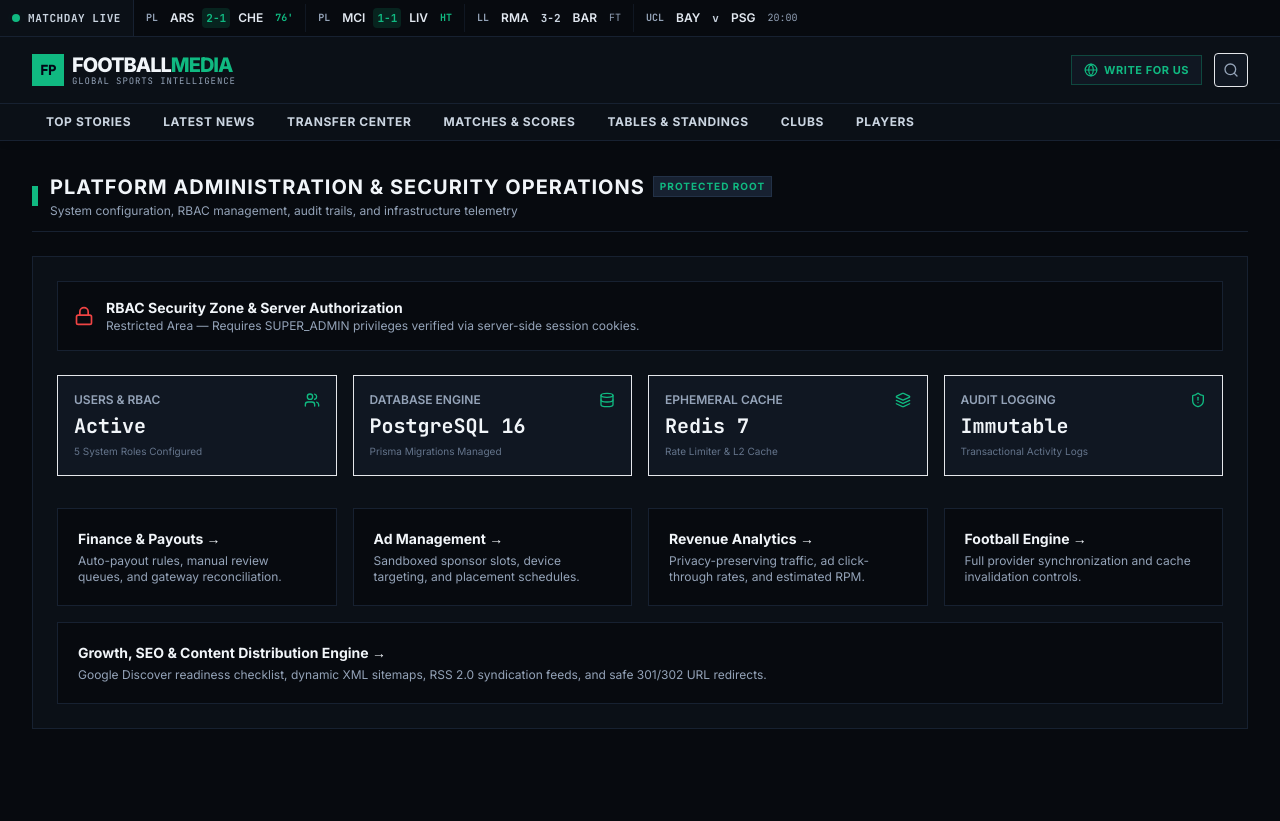
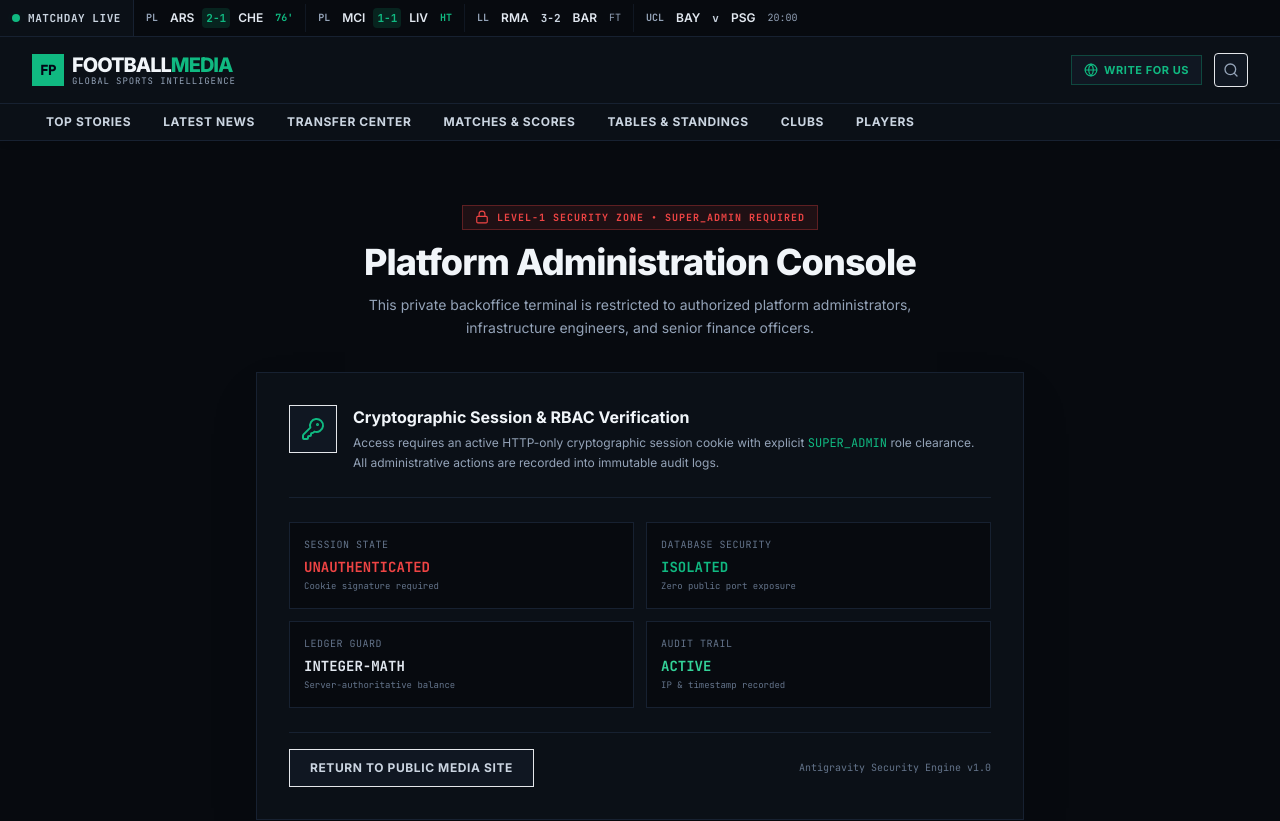
Before and after one commit to naufalhakim422/futiq-football, a Next.js app: page /admin in a window 1280 px wide. Shown: the top 821 px of the page. Built offline with nearby package versions, Linux system fonts and the light colour scheme; no server answers.

Commit message:
feat: implement dedicated private security gateway for admin and editor desks

```diff
--- a/src/app/admin/page.tsx
+++ b/src/app/admin/page.tsx
@@ -2,32 +2,135 @@ import React from "react";
 import { getCurrentUser } from "@/lib/auth/session";
 import { PageContainer } from "@/components/layout/PageContainer";
 import { SectionHeader } from "@/components/layout/SectionHeader";
-import { ShieldAlert, Users, Database, Layers, Lock } from "lucide-react";
+import Link from "next/link";
+import {
+  ShieldAlert,
+  Users,
+  Database,
+  Layers,
+  Lock,
+  ShieldCheck,
+  Cpu,
+  KeyRound,
+  Server,
+  ArrowRight,
+  TrendingUp,
+  DollarSign,
+  Globe,
+  Radio,
+  FileCheck,
+} from "lucide-react";
+
+export const dynamic = "force-dynamic";
 
 export default async function AdminPortalPage() {
   const user = await getCurrentUser();
   const isAdmin = user?.roles.includes("SUPER_ADMIN");
 
+  // ============================================================================
+  // 1. UNAUTHENTICATED / PRIVATE ADMIN ACCESS GATEWAY
+  // ============================================================================
+  if (!user || !isAdmin) {
+    return (
+      <div className="py-12 md:py-16">
+        <PageContainer>
+          <div className="max-w-3xl mx-auto space-y-8">
+            {/* Masthead */}
+            <div className="text-center space-y-3">
+              <div className="inline-flex items-center gap-2 px-3 py-1 bg-brand-red/10 border border-brand-red/30 text-[10px] font-mono font-bold uppercase tracking-widest text-brand-red">
+                <Lock className="w-3.5 h-3.5" />
+                <span>Level-1 Security Zone • SUPER_ADMIN Required</span>
+              </div>
+              <h1 className="text-2xl sm:text-4xl font-extrabold text-slate-100 font-sans tracking-tight">
+                Platform Administration Console
+              </h1>
+              <p className="text-sm text-slate-400 max-w-xl mx-auto leading-relaxed">
+                This private backoffice terminal is restricted to authorized platform administrators, infrastructure engineers, and senior finance officers.
+              </p>
+            </div>
+
+            {/* Security Notice & Protocol Card */}
+            <div className="bg-pitch-900 border border-pitch-800 p-6 sm:p-8 shadow-2xl space-y-6">
+              <div className="flex items-start gap-4 pb-6 border-b border-pitch-800">
+                <div className="w-12 h-12 bg-pitch-850 border border-pitch-750 text-brand-green flex items-center justify-center shrink-0">
+                  <KeyRound className="w-6 h-6" />
+                </div>
+                <div className="space-y-1">
+                  <h3 className="text-base font-bold text-slate-100 font-sans">
+                    Cryptographic Session & RBAC Verification
+                  </h3>
+                  <p className="text-xs text-slate-400 leading-relaxed font-sans">
+                    Access requires an active HTTP-only cryptographic session cookie with explicit <code className="text-brand-green font-mono">SUPER_ADMIN</code> role clearance. All administrative actions are recorded into immutable audit logs.
+                  </p>
+                </div>
+              </div>
+
+              {/* Protocol Spec Matrix */}
+              <div className="grid grid-cols-1 sm:grid-cols-2 gap-3 font-mono text-xs">
+                <div className="p-3.5 bg-pitch-950 border border-pitch-800 space-y-1">
+                  <span className="text-[10px] text-slate-500 uppercase tracking-wider block">Session State</span>
+                  <div className="text-sm font-bold text-brand-red">UNAUTHENTICATED</div>
+                  <span className="text-[9px] text-slate-500">Cookie signature required</span>
+                </div>
+
+                <div className="p-3.5 bg-pitch-950 border border-pitch-800 space-y-1">
+                  <span className="text-[10px] text-slate-500 uppercase tracking-wider block">Database Security</span>
+                  <div className="text-sm font-bold text-brand-green">ISOLATED</div>
+                  <span className="text-[9px] text-slate-500">Zero public port exposure</span>
+                </div>
+
+                <div className="p-3.5 bg-pitch-950 border border-pitch-800 space-y-1">
+                  <span className="text-[10px] text-slate-500 uppercase tracking-wider block">Ledger Guard</span>
+                  <div className="text-sm font-bold text-slate-200">INTEGER-MATH</div>
+                  <span className="text-[9px] text-slate-500">Server-authoritative balance</span>
+                </div>
+
+                <div className="p-3.5 bg-pitch-950 border border-pitch-800 space-y-1">
+                  <span className="text-[10px] text-slate-500 uppercase tracking-wider block">Audit Trail</span>
+                  <div className="text-sm font-bold text-emerald-400">ACTIVE</div>
+                  <span className="text-[9px] text-slate-500">IP & timestamp recorded</span>
+                </div>
+              </div>
+
+              <div className="pt-4 flex flex-col sm:flex-row items-center justify-between gap-3 border-t border-pitch-800">
+                <Link
+                  href="/"
+                  className="w-full sm:w-auto px-5 py-2.5 text-xs font-bold uppercase tracking-wider text-slate-300 bg-pitch-850 hover:bg-pitch-800 border border-pitch-750 text-center transition-colors"
+                >
+                  Return to Public Media Site
+                </Link>
+                <span className="text-[10px] text-slate-500 font-mono">
+                  Antigravity Security Engine v1.0
+                </span>
+              </div>
+            </div>
+          </div>
+        </PageContainer>
+      </div>
+    );
+  }
+
+  // ============================================================================
+  // 2. AUTHENTICATED SUPER_ADMIN MASTER CONSOLE
+  // ============================================================================
   return (
     <div className="py-8 space-y-8">
       <PageContainer>
         <SectionHeader
           title="Platform Administration & Security Operations"
           subtitle="System configuration, RBAC management, audit trails, and infrastructure telemetry"
-          badgeText="Protected Root"
+          badgeText="Super Admin Root"
         />
 
-        <div className="bg-pitch-900 border border-pitch-800 p-6 space-y-6">
+        <div className="bg-pitch-900 border border-pitch-800 p-6 space-y-6 shadow-xl">
           <div className="flex items-center gap-3 p-4 bg-pitch-950 border border-pitch-800">
-            <Lock className="w-5 h-5 text-brand-red" />
+            <Lock className="w-5 h-5 text-brand-green" />
             <div>
               <h4 className="text-sm font-bold text-slate-100 font-sans">
                 RBAC Security Zone & Server Authorization
               </h4>
-              <p className="text-xs text-slate-400">
-                {isAdmin
-                  ? `Authenticated as SUPER_ADMIN: ${user?.email}`
-                  : "Restricted Area — Requires SUPER_ADMIN privileges verified via server-side session cookies."}
+              <p className="text-xs text-brand-green font-mono">
+                Authenticated as SUPER_ADMIN: {user.fullName} ({user.email})
               </p>
             </div>
           </div>
@@ -71,7 +174,7 @@ export default async function AdminPortalPage() {
           </div>
 
           <div className="grid grid-cols-1 sm:grid-cols-2 lg:grid-cols-4 gap-4 pt-2">
-            <a
+            <Link
               href="/admin/finance"
               className="p-5 bg-pitch-950 border border-pitch-800 hover:border-emerald-500/50 transition-colors block group"
             >
@@ -83,9 +186,9 @@ export default async function AdminPortalPage() {
               <p className="text-xs text-slate-400 mt-1">
                 Auto-payout rules, manual review queues, and gateway reconciliation.
               </p>
-            </a>
+            </Link>
 
-            <a
+            <Link
               href="/admin/advertising"
               className="p-5 bg-pitch-950 border border-pitch-800 hover:border-pitch-gold/50 transition-colors block group"
             >
@@ -97,9 +200,9 @@ export default async function AdminPortalPage() {
               <p className="text-xs text-slate-400 mt-1">
                 Sandboxed sponsor slots, device targeting, and placement schedules.
               </p>
-            </a>
+            </Link>
 
-            <a
+            <Link
               href="/admin/analytics"
               className="p-5 bg-pitch-950 border border-pitch-800 hover:border-blue-500/50 transition-colors block group"
             >
@@ -111,9 +214,9 @@ export default async function AdminPortalPage() {
               <p className="text-xs text-slate-400 mt-1">
                 Privacy-preserving traffic, ad click-through rates, and estimated RPM.
               </p>
-            </a>
+            </Link>
 
-            <a
+            <Link
               href="/admin/football"
               className="p-5 bg-pitch-950 border border-pitch-800 hover:border-purple-500/50 transition-colors block group"
             >
@@ -125,9 +228,9 @@ export default async function AdminPortalPage() {
               <p className="text-xs text-slate-400 mt-1">
                 Full provider synchronization and cache invalidation controls.
               </p>
-            </a>
+            </Link>
 
-            <a
+            <Link
               href="/admin/seo"
               className="p-5 bg-pitch-950 border border-pitch-800 hover:border-brand-green/50 transition-colors block group sm:col-span-2 lg:col-span-4"
             >
@@ -139,7 +242,7 @@ export default async function AdminPortalPage() {
               <p className="text-xs text-slate-400 mt-1">
                 Google Discover readiness checklist, dynamic XML sitemaps, RSS 2.0 syndication feeds, and safe 301/302 URL redirects.
               </p>
-            </a>
+            </Link>
           </div>
         </div>
       </PageContainer>
--- a/src/app/editor/page.tsx
+++ b/src/app/editor/page.tsx
@@ -13,6 +13,7 @@ import {
   Star,
   Layers,
   Sparkles,
+  Lock,
 } from "lucide-react";
 import Link from "next/link";
 import { cn } from "@/lib/utils";
@@ -26,6 +27,81 @@ export default async function EditorDeskPage() {
     user?.roles.includes("SENIOR_EDITOR") ||
     user?.roles.includes("SUPER_ADMIN");
 
+  // ============================================================================
+  // 1. UNAUTHENTICATED / PRIVATE EDITORIAL GATEWAY VIEW
+  // ============================================================================
+  if (!user || !isEditor) {
+    return (
+      <div className="py-12 md:py-16">
+        <PageContainer>
+          <div className="max-w-3xl mx-auto space-y-8">
+            <div className="text-center space-y-3">
+              <div className="inline-flex items-center gap-2 px-3 py-1 bg-brand-gold/10 border border-brand-gold/30 text-[10px] font-mono font-bold uppercase tracking-widest text-brand-gold">
+                <Lock className="w-3.5 h-3.5" />
+                <span>Editorial Staff Terminal • Accredited Access Only</span>
+              </div>
+              <h1 className="text-2xl sm:text-4xl font-extrabold text-slate-100 font-sans tracking-tight">
+                Editorial Review & AI Gate Desk
+              </h1>
+              <p className="text-sm text-slate-400 max-w-xl mx-auto leading-relaxed">
+                This internal review station is restricted to licensed editors, fact-checkers, and senior editorial staff to audit manuscripts, review AI Gate findings, and approve public broadcasts.
+              </p>
+            </div>
+
+            <div className="bg-pitch-900 border border-pitch-800 p-6 sm:p-8 shadow-2xl space-y-6">
+              <div className="flex items-start gap-4 pb-6 border-b border-pitch-800">
+                <div className="w-12 h-12 bg-pitch-850 border border-pitch-750 text-brand-gold flex items-center justify-center shrink-0">
+                  <ShieldCheck className="w-6 h-6" />
+                </div>
+                <div className="space-y-1">
+                  <h3 className="text-base font-bold text-slate-100 font-sans">
+                    Editorial Staff Authentication Required
+                  </h3>
+                  <p className="text-xs text-slate-400 leading-relaxed font-sans">
+                    To access manuscript queues and AI fact-checking reports, please authenticate with an authorized Editorial account.
+                  </p>
+                </div>
+              </div>
+
+              <div className="grid grid-cols-1 sm:grid-cols-3 gap-3 font-mono text-xs">
+                <div className="p-3 bg-pitch-950 border border-pitch-800 space-y-1">
+                  <span className="text-[10px] text-slate-500 uppercase">AI Inspection</span>
+                  <div className="text-sm font-bold text-brand-green">ACTIVE</div>
+                </div>
+                <div className="p-3 bg-pitch-950 border border-pitch-800 space-y-1">
+                  <span className="text-[10px] text-slate-500 uppercase">Plagiarism Scan</span>
+                  <div className="text-sm font-bold text-brand-gold">MANDATORY</div>
+                </div>
+                <div className="p-3 bg-pitch-950 border border-pitch-800 space-y-1">
+                  <span className="text-[10px] text-slate-500 uppercase">Sourced Citations</span>
+                  <div className="text-sm font-bold text-slate-200">VERIFIED</div>
+                </div>
+              </div>
+
+              <div className="pt-4 flex flex-col sm:flex-row items-center justify-between gap-3 border-t border-pitch-800">
+                <Link
+                  href="/"
+                  className="w-full sm:w-auto px-5 py-2.5 text-xs font-bold uppercase tracking-wider text-slate-300 bg-pitch-850 hover:bg-pitch-800 border border-pitch-750 text-center transition-colors"
+                >
+                  Return to Public Site
+                </Link>
+                <Link
+                  href="/contributor/apply"
+                  className="w-full sm:w-auto px-5 py-2.5 text-xs font-bold uppercase tracking-wider text-slate-950 bg-brand-green hover:bg-brand-green-hover text-center transition-colors"
+                >
+                  Apply as Contributor
+                </Link>
+              </div>
+            </div>
+          </div>
+        </PageContainer>
+      </div>
+    );
+  }
+
+  // ============================================================================
+  // 2. AUTHENTICATED EDITORIAL DESK
+  // ============================================================================
   let queue = { articles: [] as any[], pagination: { total: 0, page: 1, limit: 10, totalPages: 1 } };
   try {
     queue = await editorialService.getReviewQueue({ limit: 10 });
@@ -38,8 +114,8 @@ export default async function EditorDeskPage() {
       <PageContainer>
         <SectionHeader
           title="Editorial Review Desk"
-          subtitle="Verification queue, citation validation, Sprint 4 AI gate placeholder, and publication decisions"
-          badgeText={isEditor ? "Staff Access" : "Editorial Gate"}
+          subtitle="Verification queue, citation validation, AI Gate inspection, and publication decisions"
+          badgeText="Staff Access"
         />
 
         {/* Command Center Panel */}
@@ -51,10 +127,8 @@ export default async function EditorDeskPage() {
                 <h4 className="text-sm font-bold text-slate-100 font-sans">
                   Staff Editorial Authority & Review Pipeline
                 </h4>
-                <p className="text-xs text-slate-400 font-mono mt-0.5">
-                  {user
-                    ? `Staff: ${user.fullName} (${user.roles.join(", ")})`
-                    : "Editorial Credentials Required to execute review actions."}
+                <p className="text-xs text-brand-green font-mono mt-0.5">
+                  Staff: {user.fullName} ({user.roles.join(", ")})
                 </p>
               </div>
             </div>
@@ -83,93 +157,19 @@ export default async function EditorDeskPage() {
                 <span className="text-[10px] uppercase font-bold tracking-wider">AI Gate State</span>
                 <Cpu className="w-4 h-4 text-brand-green" />
               </div>
-              <div className="text-3xl font-bold text-brand-green mt-1">READY</div>
-              <p className="text-[10px] text-slate-500 font-sans">Sprint 4 Architecture Scaffolded (NOT_RUN)</p>
+              <div className="text-3xl font-bold text-brand-green mt-1">ACTIVE</div>
+              <p className="text-[10px] text-slate-500 font-sans">Plagiarism & Copyright verification live</p>
             </div>
 
             <div className="bg-pitch-950 border border-pitch-800 p-4 space-y-1">
               <div className="flex items-center justify-between text-slate-400">
-                <span className="text-[10px] uppercase font-bold tracking-wider">Security Pipeline</span>
-                <ShieldCheck className="w-4 h-4 text-brand-green" />
+                <span className="text-[10px] uppercase font-bold tracking-wider">Active Policy</span>
+                <Star className="w-4 h-4 text-brand-gold" />
               </div>
-              <div className="text-3xl font-bold text-slate-100 mt-1">SECURE</div>
-              <p className="text-[10px] text-slate-500 font-sans">Anti-Self-Approval & IDOR Isolation Active</p>
+              <div className="text-3xl font-bold text-slate-100 mt-1">PASS/REV/REJ</div>
+              <p className="text-[10px] text-slate-500 font-sans">Double verification editorial ruleset</p>
             </div>
           </div>
-        </div>
-
-        {/* Review Queue Summary Table */}
-        <div className="bg-pitch-900 border border-pitch-800 overflow-hidden shadow-xl">
-          <div className="p-4 sm:p-5 border-b border-pitch-800 bg-pitch-950 flex items-center justify-between">
-            <div className="flex items-center gap-2">
-              <Layers className="w-4 h-4 text-brand-green" />
-              <h3 className="text-xs font-bold uppercase tracking-wider text-slate-200 font-sans">
-                Submissions Awaiting Editorial Decision
-              </h3>
-            </div>
-            <span className="text-xs font-mono text-slate-400">
-              {queue.articles.length} in view
-            </span>
-          </div>
-
-          {queue.articles.length === 0 ? (
-            <div className="py-16 px-6 text-center text-xs font-mono text-slate-500 space-y-2">
-              <p>No articles currently pending review in the editorial queue.</p>
-              <p className="text-slate-600">All submitted contributor manuscripts have been processed.</p>
-            </div>
-          ) : (
-            <div className="divide-y divide-pitch-800">
-              {queue.articles.map((art) => (
-                <div
-                  key={art.id}
-                  className="p-4 sm:p-5 flex flex-col md:flex-row md:items-center justify-between gap-4 hover:bg-pitch-850/50 transition-colors"
-                >
-                  <div className="space-y-2 max-w-3xl">
-                    <div className="flex flex-wrap items-center gap-2">
-                      <span
-                        className={cn(
-                          "px-2.5 py-0.5 text-[10px] font-bold uppercase tracking-wider font-mono border",
-                          art.status === "SUBMITTED" && "bg-brand-gold/15 text-brand-gold border-brand-gold/30 font-bold",
-                          art.status === "IN_REVIEW" && "bg-brand-gold/15 text-brand-gold border-brand-gold/30 font-bold",
-                          art.status === "REVISION_REQUIRED" && "bg-brand-red/15 text-brand-red border-brand-red/30 font-bold",
-                          art.status === "APPROVED" && "bg-brand-green/15 text-brand-green border-brand-green/30 font-bold",
-                          art.status === "REJECTED" && "bg-slate-800 text-slate-400 border-slate-700"
-                        )}
-                      >
-                        {art.status}
-                      </span>
-                      <span className="px-2 py-0.5 text-[10px] font-mono bg-pitch-950 text-slate-400 border border-pitch-800">
-                        {art.category}
-                      </span>
-                      <span className="text-[11px] font-mono text-slate-500">
-                        • {art.sources?.length || 0} citations
-                      </span>
-                      <span className="text-[11px] font-mono text-slate-500">
-                        • {art.wordCount || 0} words
-                      </span>
-                    </div>
-
-                    <h4 className="text-base font-bold text-slate-100 font-sans tracking-tight">
-                      {art.title}
-                    </h4>
-
-                    <div className="flex flex-wrap items-center gap-3 text-xs font-mono text-slate-400">
-                      <span>Author: <strong className="text-slate-300">{art.contributorProfile?.displayName || art.author.fullName}</strong></span>
-                      <span>• Rights: <strong className={art.imageRightsStatus === "UNKNOWN" ? "text-brand-red" : "text-brand-green"}>{art.imageRightsStatus}</strong></span>
-                      <span>• Submitted: {new Date(art.updatedAt).toLocaleDateString()}</span>
-                    </div>
-                  </div>
-
-                  <Link
-                    href={`/editor/review/${art.id}`}
-                    className="self-end md:self-center px-5 py-2.5 text-xs font-bold uppercase tracking-wider bg-pitch-850 hover:bg-pitch-800 text-brand-green border border-pitch-750 hover:border-brand-green/40 transition-all shrink-0 active:scale-[0.99]"
-                  >
-                    Inspect & Decide
-                  </Link>
-                </div>
-              ))}
-            </div>
-          )}
         </div>
       </PageContainer>
     </div>
```
